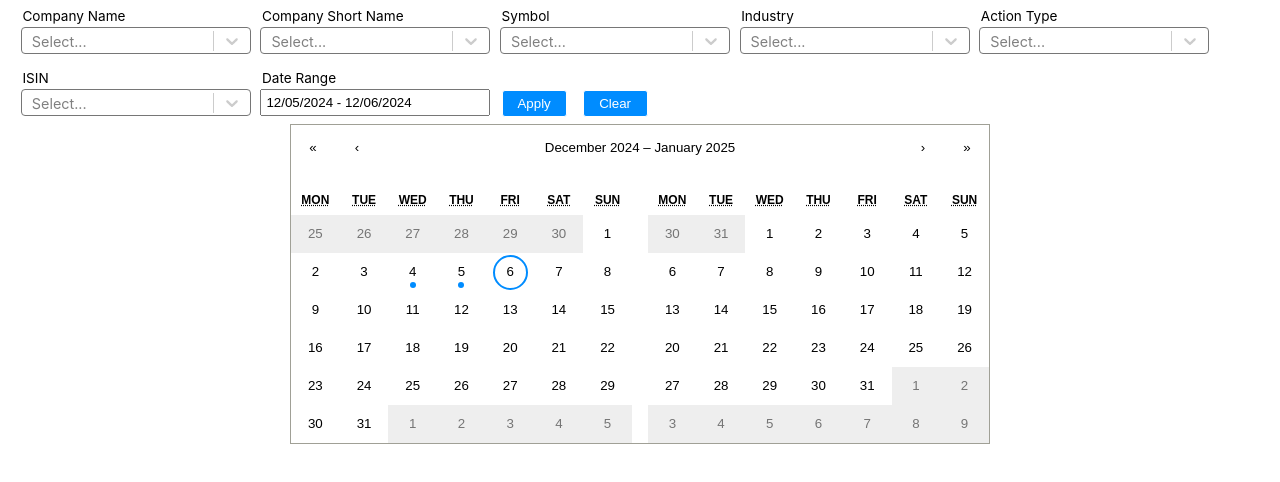
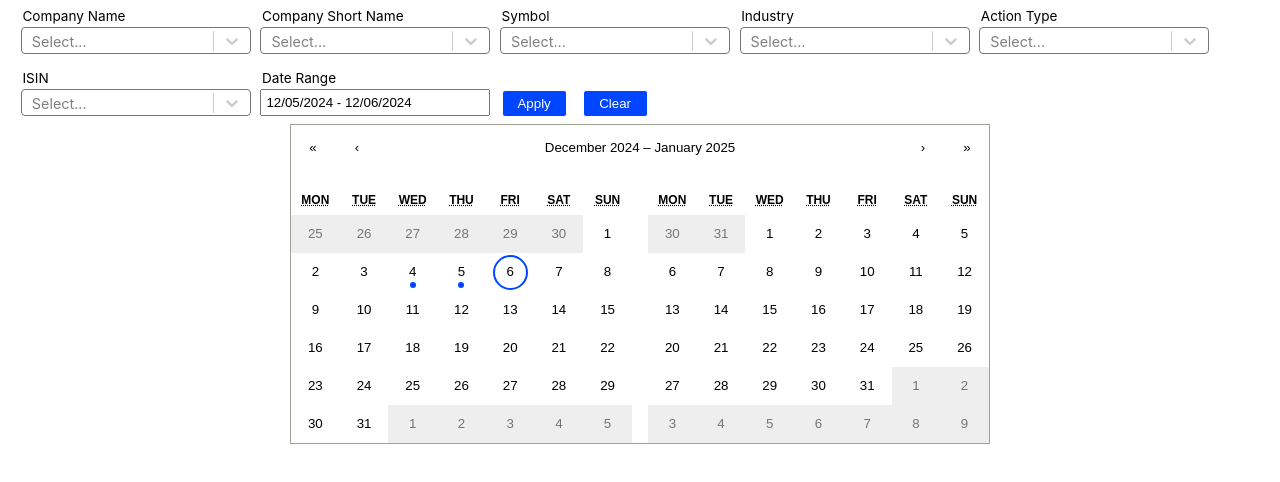
Before and after one commit to ranaRabie/event-calendar, a React (Create React App) app: page / in a window 1280 px wide. Shown: the top 482 px of the page. Built offline with nearby package versions, Linux system fonts and the light colour scheme.

Commit message:
Styling and cleaning

```diff
--- a/src/Components/Calendar.js
+++ b/src/Components/Calendar.js
@@ -136,8 +136,6 @@ export const CustomCalendar = () => {
         const lastDateOfMonth = (date = new Date()) =>
             new Date(date.getFullYear(), date.getMonth() + 2, 0);
 
-        console.log(firstDateOfMonth(currentDate), lastDateOfMonth(currentDate));
-
         return { firstDateOfMonth: firstDateOfMonth(currentDate), lastDateOfMonth: lastDateOfMonth(currentDate) };
     }
 
--- a/src/Components/Filters.js
+++ b/src/Components/Filters.js
@@ -1,4 +1,4 @@
-import React, { useContext, useEffect, useRef, useImperativeHandle, forwardRef, useState } from "react";
+import React, { useContext, useEffect, useImperativeHandle, forwardRef, useState } from "react";
 import "react-datepicker/dist/react-datepicker.css";
 import DatePicker from 'react-datepicker';
 import moment from 'moment';
--- a/src/index.css
+++ b/src/index.css
@@ -65,7 +65,7 @@ code {
 
 .highlight:before {
   content: '';
-  background-color: rgb(0, 140, 255);
+  background-color: rgb(0, 69, 277);
   border-radius: 50%;
   position: absolute;
   bottom: 3px;
@@ -93,7 +93,7 @@ code {
 .react-calendar__tile--active:before {
   content: '';
   background-color: transparent;
-  border: 2px solid rgb(0, 140, 255) !important;
+  border: 2px solid rgb(0, 69, 277, 1) !important;
   border-radius: 50%;
   position: absolute;
   top: 50%;
@@ -111,11 +111,11 @@ code {
 .react-calendar__tile--hasActive,
 .react-calendar__tile--hasActive:enabled:hover,
 .react-calendar__tile--hasActive:enabled:focus {
-  background: rgba(0, 140, 255, 0.5);
+  background: rgba(0, 69, 277, 1);
 }
 
 .react-calendar__tile--now {
-  background: rgba(0, 140, 255, 0.2) !important;
+  background: rgb(0, 69, 277, 0.3) !important;
 }
 
 .react-calendar__tile--now.react-calendar__tile--active {
@@ -158,7 +158,7 @@ table th button.sort-btn i {
 .events-list h3 {
   margin-bottom: 0;
   margin-top: 0;
-  background-color: #0000ff;
+  background-color: rgba(0, 69, 277, 1);
   color: #fff;
   text-align: center;
   font-size: 0.9rem;
@@ -208,7 +208,7 @@ table th button.sort-btn i {
 }
 
 .filters .submit-filters, .filters .clear-filters {
-  background-color: rgb(0, 140, 255);
+  background-color: rgb(0, 69, 277);
   border: 1px solid #fff;
   outline: none;
   margin: 0.3rem 1rem;
@@ -263,7 +263,7 @@ table th button.sort-btn i {
 }
 
 .loader {
-  width: 320px;
+  width: 700px;
   margin: 0 auto;
   border-radius: 10px;
   position: relative;
@@ -277,7 +277,7 @@ table th button.sort-btn i {
   right: 100%;
   bottom: 0;
   left: 0;
-  background: rgb(0, 140, 255);
+  background: rgb(0, 69, 277);
   width: 0;
   animation: borealisBar 2s linear infinite;
 }
```
